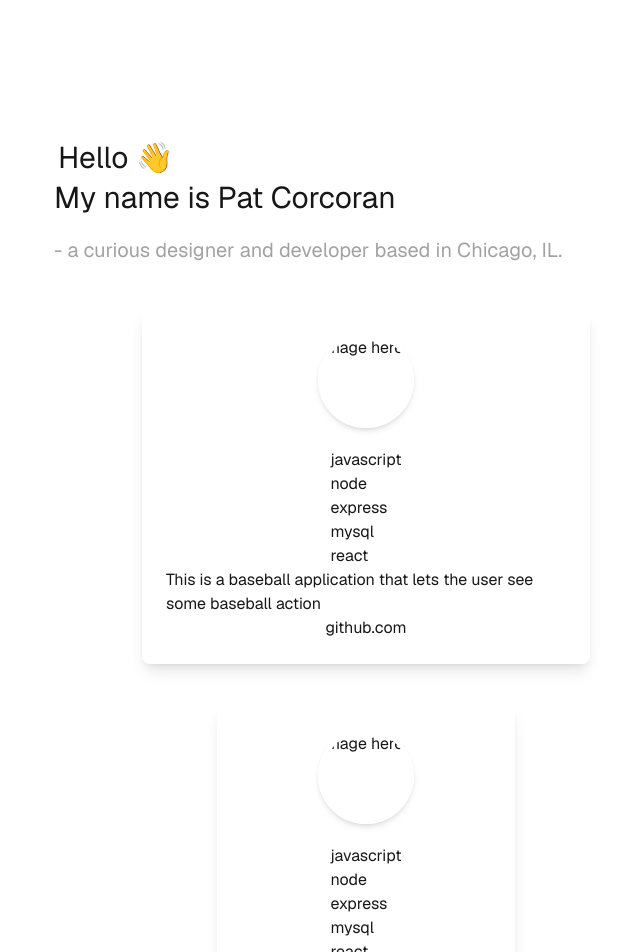
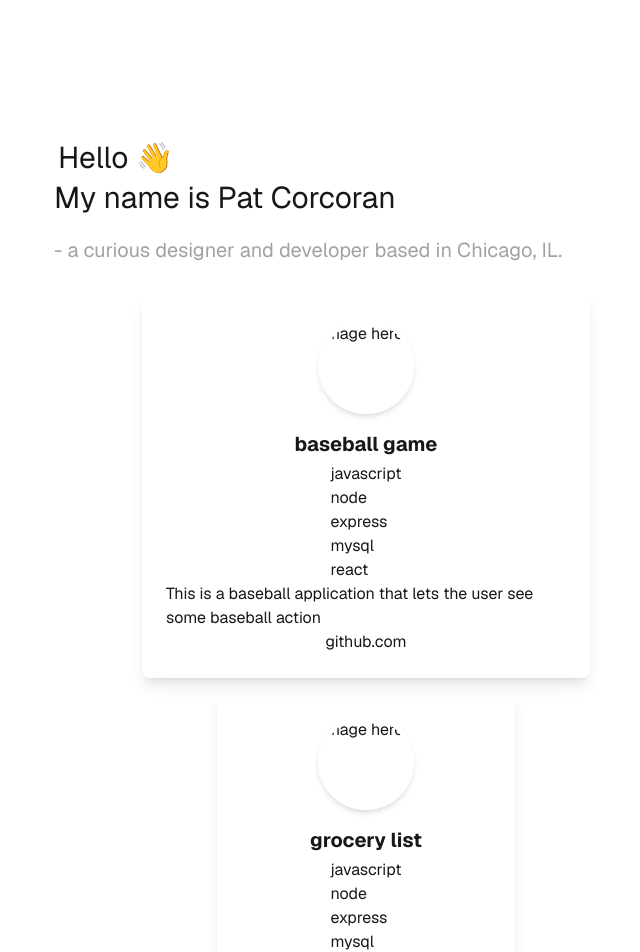
Before and after one commit to patrickcorcoran10/portfolio-2025, a Next.js app: page / in a window 1280 px wide. Shown: the top 952 px of the page, without its empty margins (274-914 px from the left). Built offline with nearby package versions, Linux system fonts and the light colour scheme.

Commit message:
fix on page.tsx

```diff
--- a/app/page.tsx
+++ b/app/page.tsx
@@ -3,13 +3,13 @@ import ProjectCard from './components/ProjectCard';
 
 const projects = [
   {
-    name: "baseball game",
+    project: "baseball game",
     techStack: ['javascript', 'node', 'express', 'mysql', 'react'],
     description: 'This is a baseball application that lets the user see some baseball action',
     repo: 'github.com'
   },
   {
-    name: 'grocery list',
+    project: 'grocery list',
     techStack: ['javascript', 'node', 'express', 'mysql', 'react'],
     description: 'the grocery list must be respected',
     repo: 'this-repo.com'
@@ -26,7 +26,7 @@ export default function Home() {
         {projects.map((project, i) => (
           <ProjectCard
             key={i}
-            name={project.name}
+            project={project.project}
             techStack={project.techStack}
             description={project.description}
             repo={project.repo}
```
